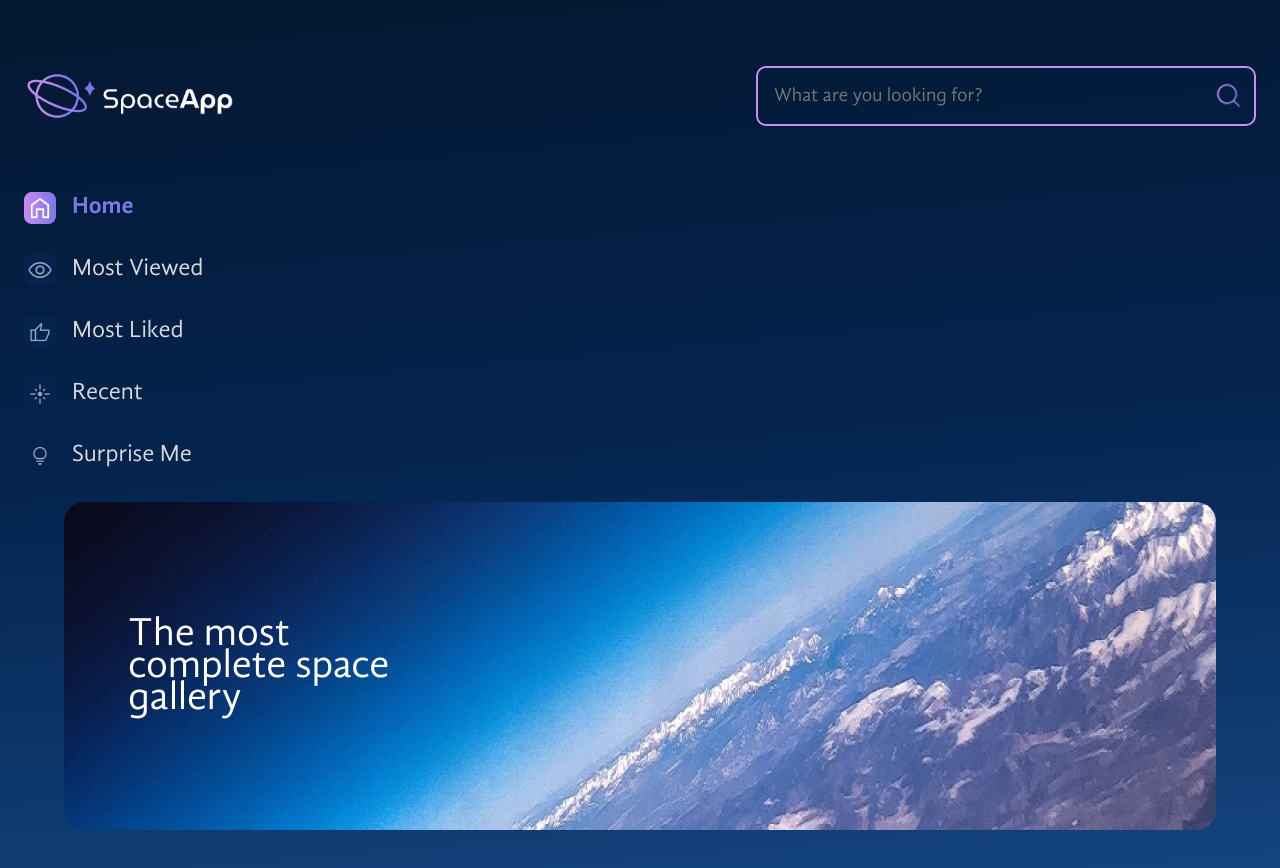
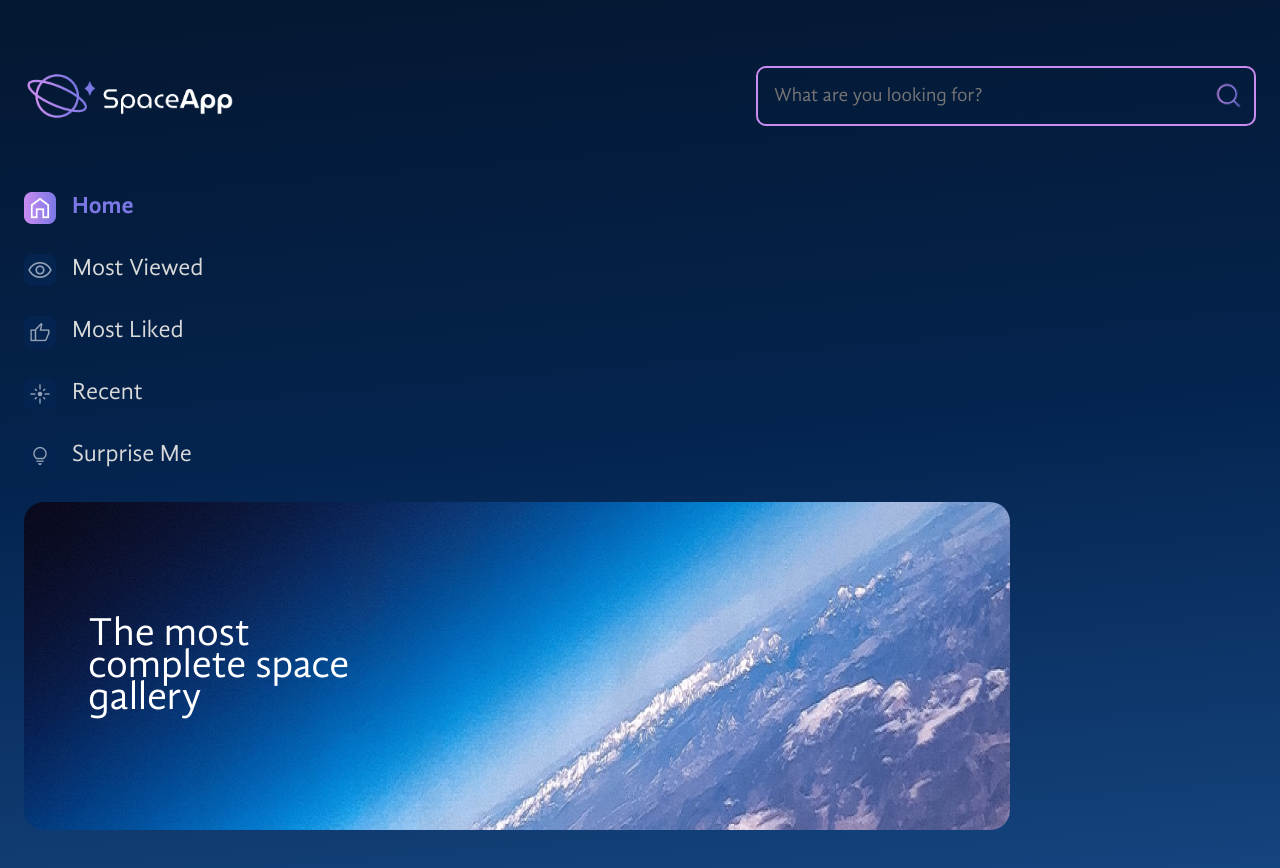
Before and after one commit to AbrahamOliden/react-space, a React (Vite) app: page / in a window 1280 px wide. Shown: the top 868 px of the page. Built offline with nearby package versions, Linux system fonts and the light colour scheme.

Commit message:
fix width bug

```diff
--- a/src/components/Banner/index.jsx
+++ b/src/components/Banner/index.jsx
@@ -1,12 +1,13 @@
 import styled from "styled-components";
 
-const StyledContainer = styled.figure`
+const StyledFigure = styled.figure`
     display: flex;
     background-image: url(${props => props.$image});
     background-repeat: no-repeat;
     background-size: cover;
     min-height: 328px;
-    max-width: 100%;
+    width: 80%;
+    margin: 0;
     align-items: center;
     border-radius: 20px;
 `;
@@ -22,9 +23,9 @@ const StyledText = styled.h2`
 
 function Banner({ text, backgroundImage }) {
     return (
-    <StyledContainer $image={backgroundImage}>
+    <StyledFigure $image={backgroundImage}>
         <StyledText>{ text }</StyledText>
-    </StyledContainer>
+    </StyledFigure>
     )
 };
 
```
